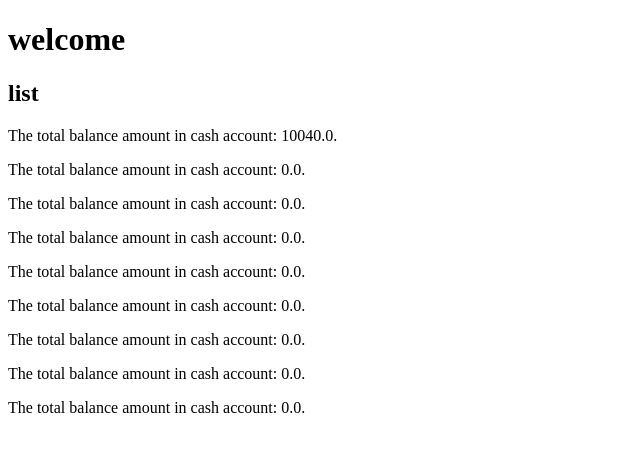
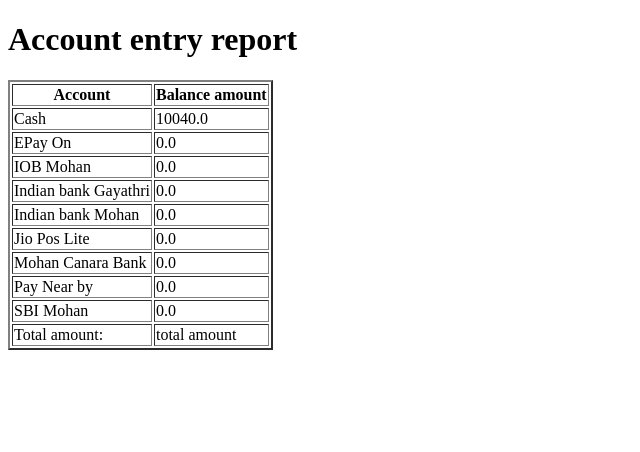
Before and after one commit to OhmJMohan/MyPythonPrograms, a Django app: page /sample2/ in a window 1280 px wide. Shown: the top 452 px of the page, without its empty margins (0-640 px from the left). Run offline with Django 4.2, Linux system fonts and the light colour scheme; data comes from the database, SQL or seed files in the repository.

Commit message:
created html page for daily account report

```diff
--- a/myDailyAccountEntry/account_entry/templates/sample2.html
+++ b/myDailyAccountEntry/account_entry/templates/sample2.html
@@ -2,19 +2,55 @@
 <html>
 <head>
 <meta charset="UTF-8">
-<title>My favorite web page</title>
+<title>My daily account entry report page</title>
 </head>
 <body>
-<h1>welcome</h1>
-<h2>list</h2>
-<p>The total balance amount in cash account: {{ account1 }}.</p>
-<p>The total balance amount in cash account: {{ account2 }}.</p>
-<p>The total balance amount in cash account: {{ account3 }}.</p>
-<p>The total balance amount in cash account: {{ account4 }}.</p>
-<p>The total balance amount in cash account: {{ account5 }}.</p>
-<p>The total balance amount in cash account: {{ account6 }}.</p>
-<p>The total balance amount in cash account: {{ account7 }}.</p>
-<p>The total balance amount in cash account: {{ account8 }}.</p>
-<p>The total balance amount in cash account: {{ account9 }}.</p>
+<h1>Account entry report</h1>
+<table border="2pt">
+<tr>
+<th>Account</th>
+<th>Balance amount</th>
+</tr>
+<tr>
+<td>Cash</td>
+<td>{{ account1 }}</td>
+</tr>
+<tr>
+<td>EPay On</td>
+<td>{{ account2 }}</td>
+</tr>
+<tr>
+<td>IOB Mohan</td>
+<td>{{ account3 }}</td>
+</tr>
+<tr>
+<td>Indian bank Gayathri</td>
+<td>{{ account4 }}</td>
+</tr>
+<tr>
+<td>Indian bank Mohan</td>
+<td>{{ account5 }}</td>
+</tr>
+<tr>
+<td>Jio Pos Lite</td>
+<td>{{ account6 }}</td>
+</tr>
+<tr>
+<td>Mohan Canara Bank</td>
+<td>{{ account7 }}</td>
+</tr>
+<tr>
+<td>Pay Near by</td>
+<td>{{ account8 }}</td>
+</tr>
+<tr>
+<td>SBI Mohan</td>
+<td>{{ account9 }}</td>
+</tr>
+<tr>
+<td>Total amount:</td>
+<td>total amount</td>
+</tr>
+</table>
 </body>
 </html>
```
